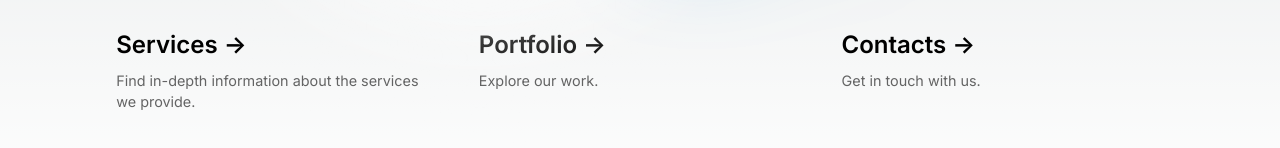
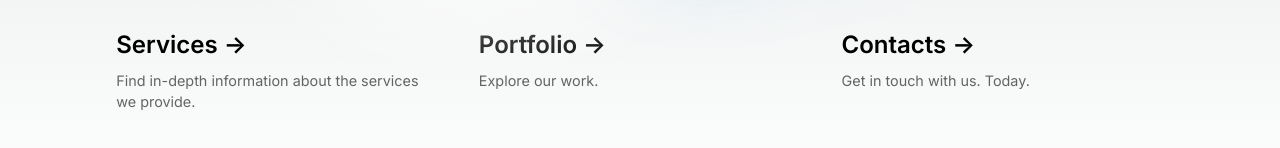
Before and after one commit to fedpre/notionly-website, a Next.js app: page / in a window 1280 px wide. Shown: the part 574-722 px from the top of the page. Built offline with nearby package versions, Linux system fonts and the light colour scheme.

Commit message:
Added email contact support

```diff
--- a/app/page.tsx
+++ b/app/page.tsx
@@ -64,7 +64,7 @@ export default function Home() {
         </a>
 
         <a
-          href="#"
+          href="mailto: fed.pregnolato@gmail.com"
           className={styles.card}
           target="_blank"
           rel="noopener noreferrer"
@@ -73,7 +73,7 @@ export default function Home() {
             Contacts <span>-&gt;</span>
           </h2>
           <p className={inter.className}>
-            Get in touch with us.
+            Get in touch with us. Today.
           </p>
         </a>
       </div>
```
